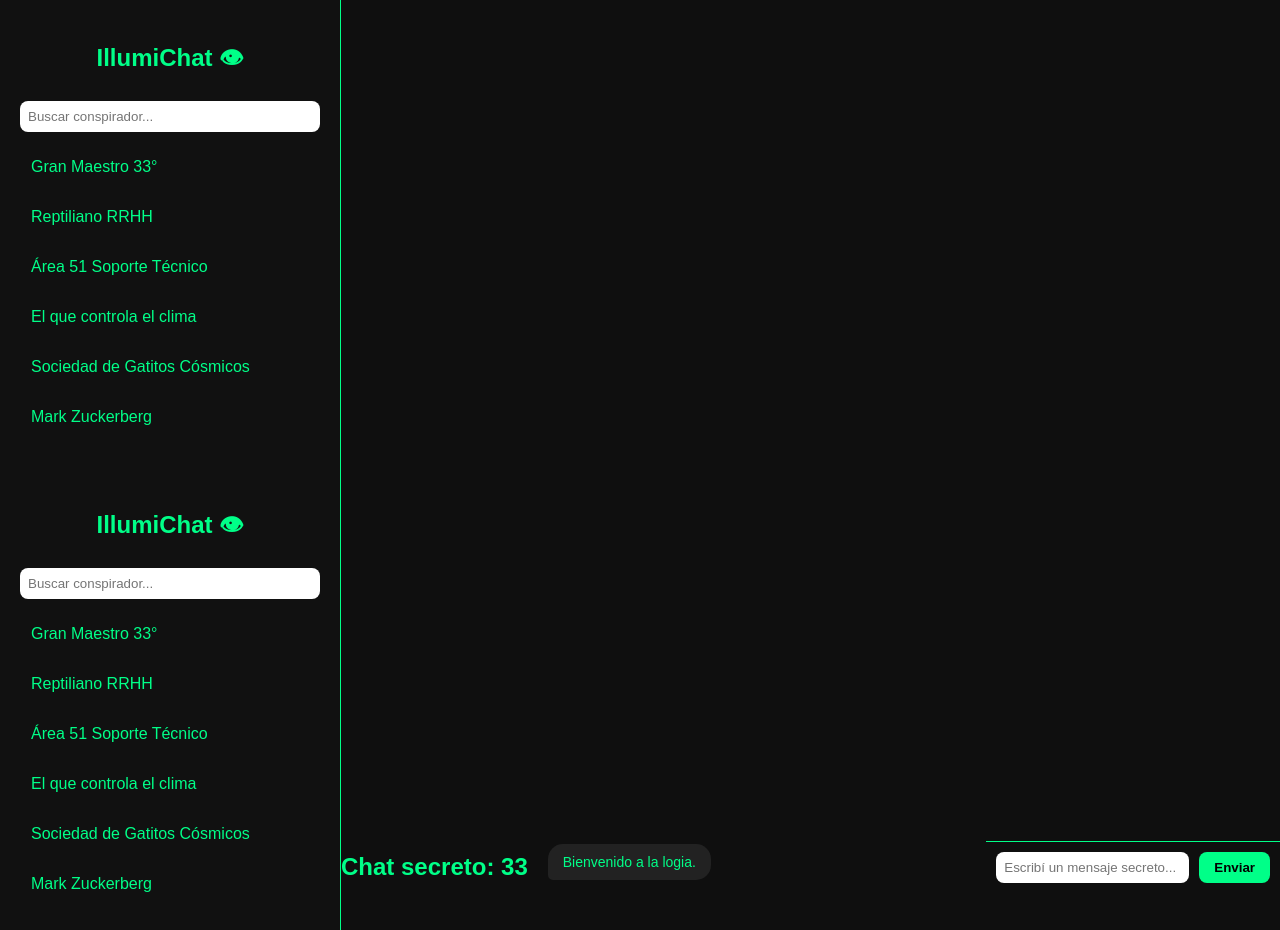
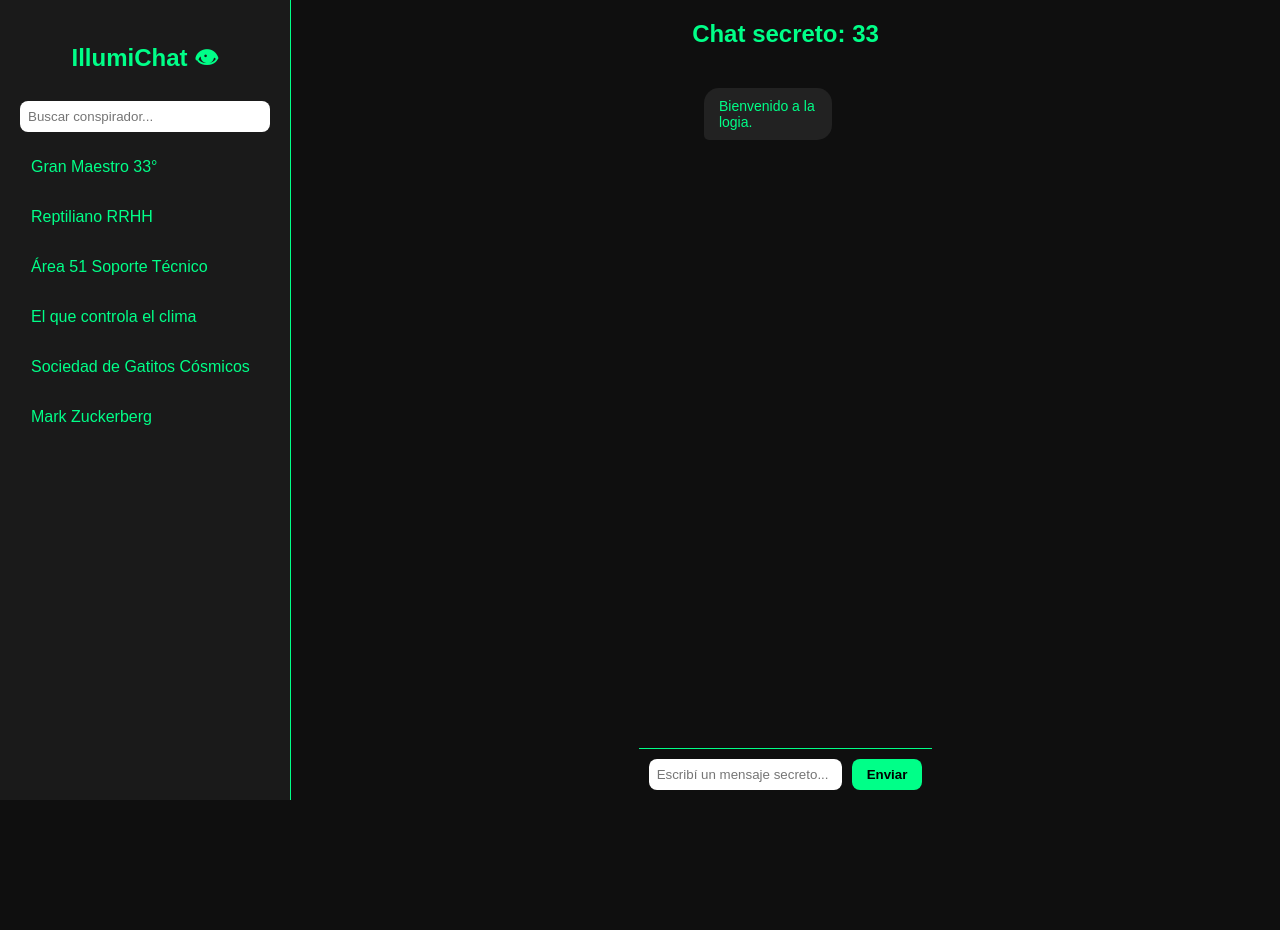
Before and after one commit to tomasezequiel3233/Final_Project_UTN, a React (Vite) app: page /chat/33 in a window 1280 px wide. Shown: the top 930 px of the page. After the commit the page ends 800 px from the top, so only its background shows below. Built offline with nearby package versions, Linux system fonts and the light colour scheme.

Commit message:
chat centrado

```diff
--- a/src/App.jsx
+++ b/src/App.jsx
@@ -5,13 +5,14 @@ import Chat from "./Pages/Chat";
 import { ChatProvider } from "./Context/ChatContext";
 import "./index.css";
 
+
 function App() {
   const [progress, setProgress] = useState(0);
   const [isLoading, setIsLoading] = useState(true);
 
   useEffect(() => {
     const interval = setInterval(() => {
-    setProgress(prev => {
+      setProgress((prev) => {
         if (prev >= 100) {
           clearInterval(interval);
           setTimeout(() => {
@@ -53,10 +54,13 @@ useEffect(() => {
     <ChatProvider>
       <div className="app">
         <ContactList />
+
+        <div className="chat-area">
           <Routes>
-        <Route path="/" element={<div>Selecciona un chat</div>} />
+            <Route path="/" element={<div className="welcome">Selecciona un chat</div>} />
             <Route path="/chat/:id" element={<Chat />} />
           </Routes>
+        </div>
       </div>
     </ChatProvider>
   );
--- a/src/Pages/Chat.jsx
+++ b/src/Pages/Chat.jsx
@@ -1,18 +1,14 @@
 import { useParams } from "react-router-dom";
-import { useContext } from "react";
+import { useContext, useEffect, useRef } from "react";
 import { ChatContext } from "../Context/ChatContext";
-import ContactList from "../Components/ContactList";
 import Message from "../Components/Message";
 import MessageInput from "../Components/MessageInput";
-import { useEffect, useRef } from "react";
 
 function Chat() {
   const { id } = useParams();
   const { conversations, addMessage } = useContext(ChatContext);
 
   const messages = conversations[id] || [];
-
-
   const messagesEndRef = useRef(null);
 
   useEffect(() => {
@@ -24,9 +20,6 @@ function Chat() {
   };
 
   return (
-    <div className="layout">
-      <ContactList />
-
     <div className="chat-window">
       <h2>Chat secreto: {id}</h2>
 
@@ -43,7 +36,6 @@ function Chat() {
 
       <MessageInput onSend={handleSend} />
     </div>
-    </div>
   );
 }
 
--- a/src/index.css
+++ b/src/index.css
@@ -130,6 +130,26 @@ h1, h2 {
   outline: none;
 }
 
+.app {
+  display: flex;
+  height: 100vh;
+}
+
+.sidebar {
+  width: 250px;
+  background-color: #1a1a1a;
+}
+
+.chat-area {
+  flex: 1;
+  display: flex;
+}
+
+.chat-window {
+  flex: 1;
+  display: flex;
+  flex-direction: column;
+}
 /* PANTALLLA DE CARGA */
 
 .loading-screen {
```
Lines whose indentation alone changed are shown as unchanged.
